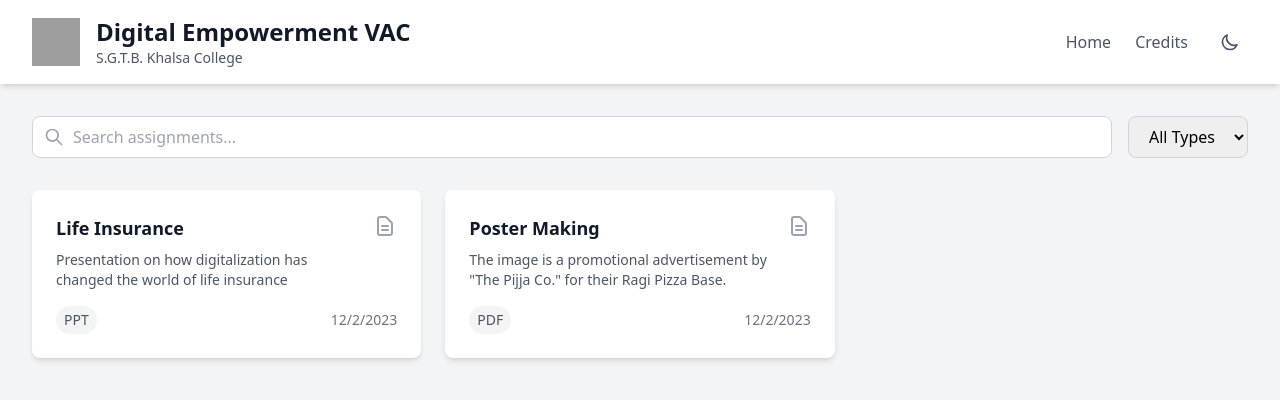
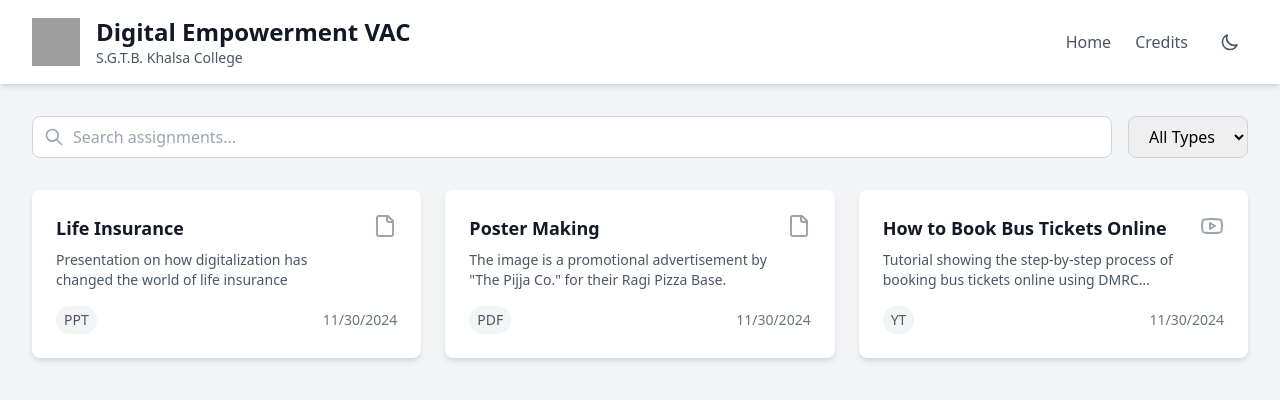
Before and after one commit to madhavgupta2002/sgtb-digital, a React (Vite) app: page / in a window 1280 px wide. Shown: the top 400 px of the page. Built offline with nearby package versions, Linux system fonts and the light colour scheme; grey boxes are pictures that could not be loaded.

Commit message:
YT support

```diff
--- a/src/components/AssignmentCard.tsx
+++ b/src/components/AssignmentCard.tsx
@@ -1,6 +1,6 @@
 import React from 'react';
 import { Link } from 'react-router-dom';
-import { FileIcon, ImageIcon, VideoIcon } from './icons';
+import { FileIcon, ImageIcon, VideoIcon, YoutubeIcon } from 'lucide-react';
 import { Assignment } from '../types';
 
 const typeIcons = {
@@ -8,6 +8,7 @@ const typeIcons = {
   PPT: FileIcon,
   Image: ImageIcon,
   Video: VideoIcon,
+  YT: YoutubeIcon,
 };
 
 interface Props {
--- a/src/data/assignments.ts
+++ b/src/data/assignments.ts
@@ -5,10 +5,10 @@ export const assignments: Assignment[] = [
     id: '1',
     title: 'Life Insurance',
     type: 'PPT',
-    driveLink: 'https://drive.google.com/file/d/1lGOrQXP9ohhAhtibb_nMOkaQOiIUJ8Ts/preview',
+    driveLink: 'https://drive.google.com/file/d/14CsBw0WRhuOsEcIXWuZvOPvCu38kXeZN/preview',
     description:
       'Presentation on how digitalization has changed the world of life insurance',
-    createdAt: '2023-12-02',
+    createdAt: '2024-11-30',
     resources: [],
   },
   {
@@ -18,7 +18,16 @@ export const assignments: Assignment[] = [
     driveLink: 'https://drive.google.com/file/d/12fNUryoyM9uU-5TLa4wQ4uibdoahAWLN/preview',
     description:
       'The image is a promotional advertisement by "The Pijja Co." for their Ragi Pizza Base.',
-    createdAt: '2023-12-02',
+    createdAt: '2024-11-30',
     resources: [],
   },
+  {
+    id: '3',
+    title: 'How to Book Bus Tickets Online',
+    type: 'YT',
+    driveLink: 'https://www.youtube.com/shorts/1JBcy0AVZyA',
+    description: 'Tutorial showing the step-by-step process of booking bus tickets online using DMRC Momentum 2.0 Application',
+    createdAt: '2024-11-30',
+    resources: [],
+  }
 ];
--- a/src/pages/AssignmentPage.tsx
+++ b/src/pages/AssignmentPage.tsx
@@ -3,6 +3,7 @@ import { useParams, Link } from 'react-router-dom';
 import { ArrowLeft, Calendar } from 'lucide-react';
 import { assignments } from '../data/assignments';
 import { ResourceList } from '../components/ResourceList';
+import { isYouTubeUrl, getYouTubeEmbedUrl } from '../utils/linkUtils';
 
 export function AssignmentPage() {
   const { id } = useParams<{ id: string }>();
@@ -24,6 +25,10 @@ export function AssignmentPage() {
       </div>
     );
   }
+
+  const embedUrl = isYouTubeUrl(assignment.driveLink)
+    ? getYouTubeEmbedUrl(assignment.driveLink)
+    : assignment.driveLink;
 
   return (
     <div className="max-w-4xl mx-auto px-4 py-8">
@@ -50,9 +55,10 @@ export function AssignmentPage() {
 
         <div className="mb-6">
           <iframe
-            src={assignment.driveLink}
+            src={embedUrl}
             className="w-full h-[600px] border-0 rounded-lg"
-            allow="autoplay"
+            allow="autoplay; encrypted-media"
+            allowFullScreen
           />
         </div>
 
--- a/src/pages/UploadPage.tsx
+++ b/src/pages/UploadPage.tsx
@@ -3,6 +3,7 @@ import { useNavigate } from 'react-router-dom';
 import toast from 'react-hot-toast';
 import { AssignmentType, FileType } from '../types';
 import { FileUpload } from '../components/FileUpload';
+import { isYouTubeUrl } from '../utils/linkUtils';
 
 export function UploadPage() {
   const navigate = useNavigate();
@@ -21,6 +22,11 @@ export function UploadPage() {
     if (!formData.title || !formData.driveLink) {
       toast.error('Please fill in all required fields');
       return;
+    }
+
+    // Auto-detect YouTube links and set type to YT
+    if (isYouTubeUrl(formData.driveLink)) {
+      setFormData(prev => ({ ...prev, type: 'YT' }));
     }
 
     // In a real app, this would upload files and make an API call
@@ -67,12 +73,13 @@ export function UploadPage() {
             <option value="PPT">PPT</option>
             <option value="Image">Image</option>
             <option value="Video">Video</option>
+            <option value="YT">YouTube</option>
           </select>
         </div>
 
         <div>
           <label className="block text-sm font-medium text-gray-700 dark:text-gray-300 mb-1">
-            Google Drive Link *
+            Link *
           </label>
           <input
             type="url"
@@ -80,7 +87,7 @@ export function UploadPage() {
             value={formData.driveLink}
             onChange={(e) => setFormData({ ...formData, driveLink: e.target.value })}
             className="w-full px-4 py-2 border border-gray-300 dark:border-gray-600 rounded-lg focus:ring-2 focus:ring-blue-500 dark:bg-gray-700 dark:text-white"
-            placeholder="https://drive.google.com/file/d/..."
+            placeholder="https://drive.google.com/file/d/... or https://youtube.com/..."
           />
         </div>
 
--- a/src/types/index.ts
+++ b/src/types/index.ts
@@ -1,4 +1,4 @@
-export type AssignmentType = 'PPT' | 'PDF' | 'Image' | 'Video';
+export type AssignmentType = 'PPT' | 'PDF' | 'Image' | 'Video' | 'YT';
 
 export type FileType = 'pdf' | 'doc' | 'docx' | 'jpg' | 'png' | 'ppt' | 'pptx' | 'mp4';
 
--- /dev/null
+++ b/src/utils/linkUtils.ts
@@ -0,0 +1,36 @@
+export function getYouTubeEmbedUrl(url: string): string {
+  try {
+    const urlObj = new URL(url);
+
+    // Handle youtube.com/shorts
+    if (urlObj.pathname.includes('/shorts/')) {
+      const videoId = urlObj.pathname.split('/shorts/')[1];
+      return `https://www.youtube.com/embed/${videoId}`;
+    }
+
+    // Handle regular youtube.com/watch?v= links
+    if (urlObj.searchParams.has('v')) {
+      const videoId = urlObj.searchParams.get('v');
+      return `https://www.youtube.com/embed/${videoId}`;
+    }
+
+    // Handle youtu.be links
+    if (urlObj.hostname === 'youtu.be') {
+      const videoId = urlObj.pathname.substring(1);
+      return `https://www.youtube.com/embed/${videoId}`;
+    }
+  } catch (error) {
+    console.error('Error parsing YouTube URL:', error);
+  }
+
+  return url;
+}
+
+export function isYouTubeUrl(url: string): boolean {
+  try {
+    const urlObj = new URL(url);
+    return urlObj.hostname.includes('youtube.com') || urlObj.hostname === 'youtu.be';
+  } catch {
+    return false;
+  }
+}
```
Also changed, not shown: 1 other file (tests, documents, lock files or other folders).
